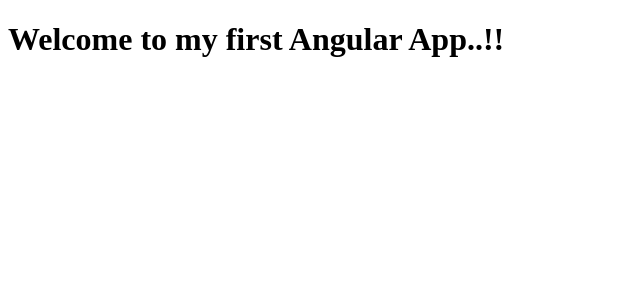
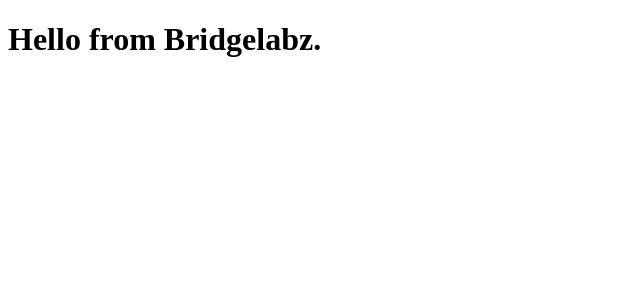
Before and after one commit to mdafrozz/First_Angular_App, an Angular app: page / in a window 1280 px wide. Shown: the top 300 px of the page, without its empty margins (0-640 px from the left). Built offline with nearby package versions, Linux system fonts and the light colour scheme.

Commit message:
Add: display “Hello from BridgeLabz” using One Way Data Bindings

```diff
--- a/src/app/demo/demo.component.html
+++ b/src/app/demo/demo.component.html
@@ -1 +1 @@
-<h1>Welcome to my first Angular App..!!</h1>
+<h1>{{this.title}}</h1>
--- a/src/app/demo/demo.component.ts
+++ b/src/app/demo/demo.component.ts
@@ -6,5 +6,9 @@
   styleUrls: ['./demo.component.css']
 })
 export class DemoComponent {
+  title='HelloWorld';
 
+  ngOnInit(): void{
+    this.title = "Hello from Bridgelabz.";
+  }
 }
```
